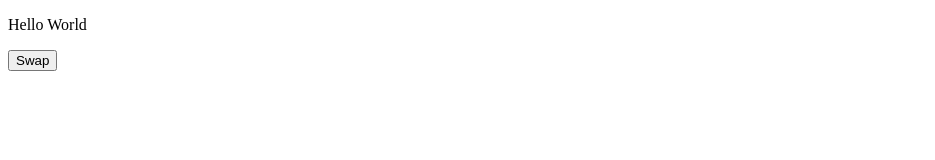
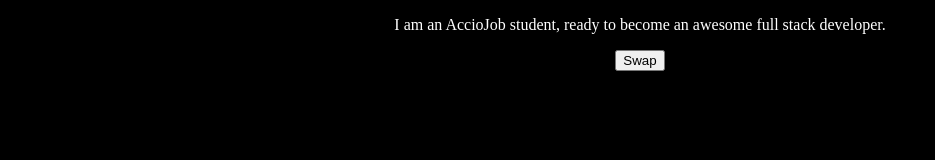
Before and after one commit to acciojob/dark-theme-AmeyPank, a website: page main.html in a window 1280 px wide. Both pictures are taken after a click on the button "Swap". Shown: the whole page, without its empty margins (0-935 px from the left). Drawn offline with Linux system fonts and the light colour scheme.

Commit message:
Dark Theme/Mode With transition

```diff
--- a/main.html
+++ b/main.html
@@ -7,12 +7,12 @@
     <link rel="stylesheet" href="styles.css">
   </head>
   <body>
-    <main>
+    <main id="app">
       <!-- html markup here -->
       <p id="ptag">
-        Hello World
+        I am an AccioJob student, ready to become an awesome full stack developer.
       </p>
-      <button>Swap</button>
+      <button class="swap" id="swap">Swap</button>
     </main>
     <script src="./script.js"></script>
   </body>
--- a/script.js
+++ b/script.js
@@ -1 +1,16 @@
 //your code here
+const toggle = document.getElementById('swap');
+const body = document.querySelector('body');
+
+toggle.addEventListener('click', function(){
+    // this.classList.toggle('bi-moon');
+    if(this.classList.toggle('swap')){
+        body.style.background = 'white';
+        body.style.color = 'black';
+        body.style.transition = '2s';
+    }else{
+        body.style.background = 'black';
+        body.style.color = 'white';
+        body.style.transition = '2s';
+    }
+})
--- a/styles.css
+++ b/styles.css
@@ -1,5 +1,7 @@
+
 #app{
   height:90vh;
+  text-align: center;
 }
 .night{
   background-color: black;
```
